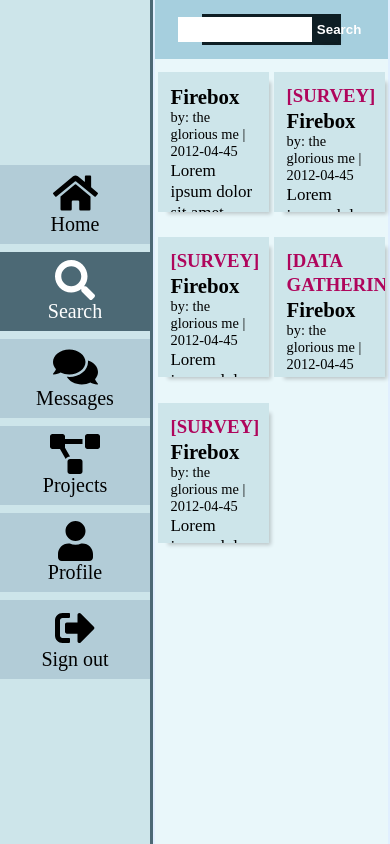
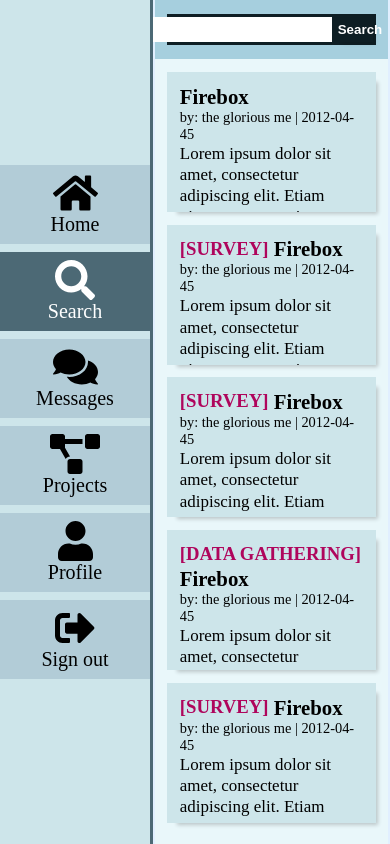
Before and after one commit to x-wyz/os-directory, a React (Create React App) app: page /search in a window 390 px wide. Built offline with nearby package versions, Linux system fonts and the light colour scheme.

Commit message:
media queries for small devices: search page + result preview component, messages page & messasge preview component. added title to profile page

```diff
--- a/src/components/messagepreview/messagepreview.css
+++ b/src/components/messagepreview/messagepreview.css
@@ -5,6 +5,11 @@
 	margin: var(--small-increment);
 	box-shadow: var(--shadow-1);
 	cursor: pointer;
+	transition: all 0.2s;
+}
+
+.messagepreview-container:hover {
+	background: var(--blueish-white);
 }
 
 .messagepreview-title {
@@ -19,3 +24,10 @@
 .messagepreview-datesent {
 	font-size: 0.8em;
 }
+
+@media only screen and (max-width: 820px) {
+	.messagepreview-container {
+		width: 90%;
+		margin: 0 auto var(--small-increment) auto;
+	}
+}
--- a/src/components/previewresult/previewresult.css
+++ b/src/components/previewresult/previewresult.css
@@ -7,6 +7,7 @@
 	padding: var(--medium-increment);
 	margin: var(--medium-increment) 1%;
 	box-shadow: var(--shadow-2);
+	transition: background 0.2s;
 }
 
 .preview-container:hover {
@@ -34,3 +35,10 @@
 	font-size: 1.03em;
 	line-height: 125%;
 }
+
+@media only screen and (max-width: 820px) {
+	.preview-container {
+		width: 90%;
+		margin: var(--medium-increment) auto 0 auto;
+	}
+}
--- a/src/pages/messages/messages.css
+++ b/src/pages/messages/messages.css
@@ -13,7 +13,21 @@
 	font-weight: bold;
 	padding-bottom: var(--small-increment);
 	border-bottom: 4px solid var(--dark-gray);
+	min-width: max-content;
 	width: 15%;
 	text-align: center;
 	margin-left: var(--medium-increment);
 }
+
+@media only screen and (max-width: 820px) {
+	.messages-title {
+		width: 60%;
+		margin: 0 auto;
+		border-color: rgba(255,255,255, 0.8);
+	}
+
+	.messages-preview-container {
+		flex-direction: column;
+		flex-wrap: nowrap;
+	}
+}
--- a/src/pages/projects/projects.css
+++ b/src/pages/projects/projects.css
@@ -52,7 +52,7 @@
 
 	.projects-groups, .projects-other, .projects-data {
 		width: 100%;
-		padding-bottom: var(--medium-increment);
+		padding-bottom: var(--standard-increment);
 	}
 
 	.projects-page-title {
--- a/src/pages/searchpage/searchpage.css
+++ b/src/pages/searchpage/searchpage.css
@@ -14,7 +14,7 @@
 }
 
 .searchpage-results {
-	height: 93vh;
+	min-height: 93vh;
 }
 
 .searchpage-header-form {
@@ -59,3 +59,14 @@
 	justify-content: flex-start;
 	align-content: flex-start;
 }
+
+@media only screen and (max-width: 820px) {
+	.searchpage-results {
+		flex-direction: column;
+		flex-wrap: nowrap;
+	}
+
+	.searchpage-header-form {
+		width: 90%;
+	}
+}
```
Also changed, not shown: 1 other file (tests, documents, lock files or other folders).
